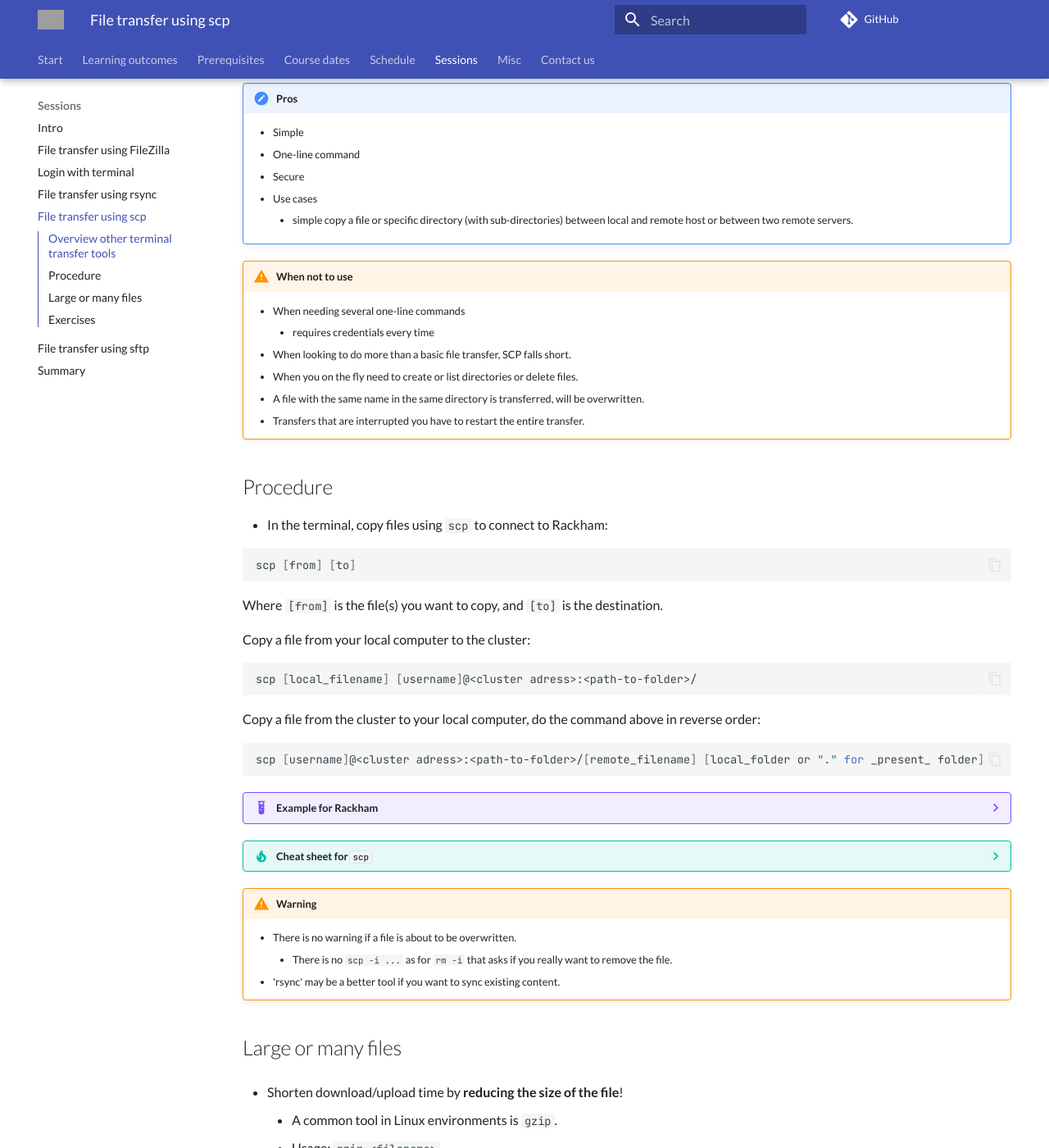
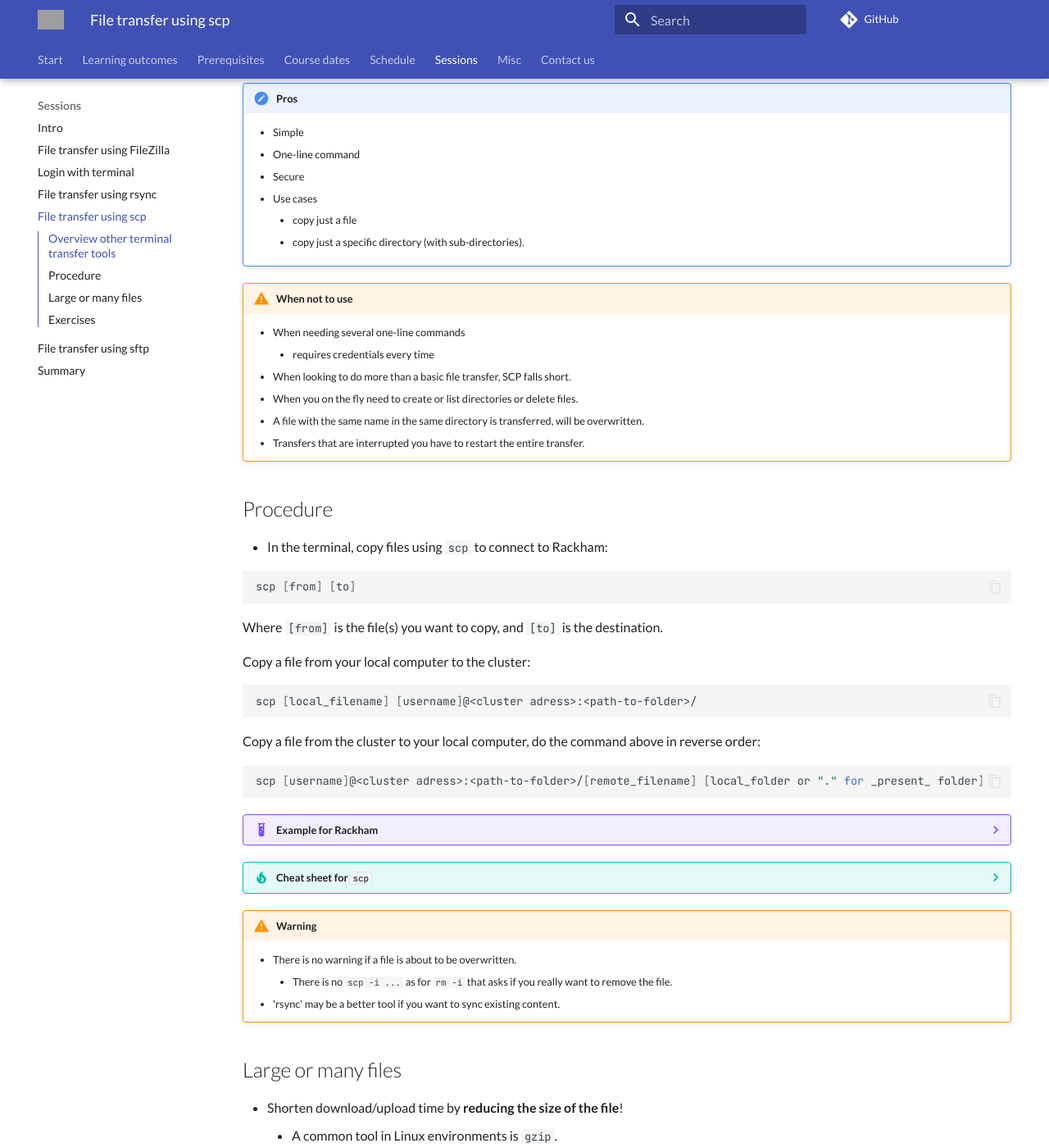
Before and after one commit to UPPMAX/naiss_file_transfer_course, an MkDocs documentation site: the page built from docs/sessions/scp/README.md, in a window 1280 px wide and 1400 px high, scrolled down 695 px. Shown: the whole window at 82% size. Built offline with MkDocs 1.6.1 and Material for MkDocs 9.7.7, drawn with Linux system fonts in a browser that asks for light colours; comment, search, counter and statistics services are not loaded; some of the changed lines change nothing that is shown; some of the changed text lies outside the part shown; grey boxes are pictures that could not be loaded.

Commit message:
README.md scp fixes

```diff
--- a/docs/sessions/scp/README.md
+++ b/docs/sessions/scp/README.md
@@ -85,7 +85,8 @@
     - One-line command
     - Secure
     - Use cases
-        - simple copy a file or specific directory (with sub-directories) between local and remote host or between two remote servers.
+        - copy just a file
+        - copy just a specific directory (with sub-directories).
 
 !!! warning "When not to use"
 
@@ -177,11 +178,6 @@
     - A common tool in Linux environments is ``gzip``.
     - Usage: ``gzip <filename>``
     - You'll get a ``gz``file ending
-
-    ???- tip "``gzip`` cheat sheet"
-
-        - [``gzip`` manual](https://www.gnu.org/software/gzip/manual/gzip.html#Sample)
-
 - Transferring **many files will create so called overhead**, because each file has to be addressed individually.
 - Solution is to **gather the files in an archive**, like [**tar**](https://en.wikipedia.org/wiki/Tar_(computing)).
     - A folder then behaves like ONE file.
@@ -190,15 +186,19 @@
 - While TARing you may compress the data as well!
     - ``tar -czf archive.tar.gz /path/files``
 
-    ???- tip "``tar`` cheat sheet"
+???- tip "Extract/inflate"
+
+    - ``gunzip compressed_file.gz``
+    - ``tar -xf archive.tar``
+    - ``tar -xzf compressed_archive.tar.gz``
+
+???- tip "``gzip`` cheat sheet"
+
+        - [``gzip`` manual](https://www.gnu.org/software/gzip/manual/gzip.html#Sample)
+
+???- tip "``tar`` cheat sheet"
 
         - [``tar`` manual](https://devhints.io/tar)
-
-???- tip "Extract/inflate"
-
-    - ``gunzip compressed file.gz``
-    - ``tar -xf archive.tar``
-    - ``tar -xzf archive.tar.gz``
 
 ???- question "Can I use archiving and compressing in all transfer methods"
 
```
